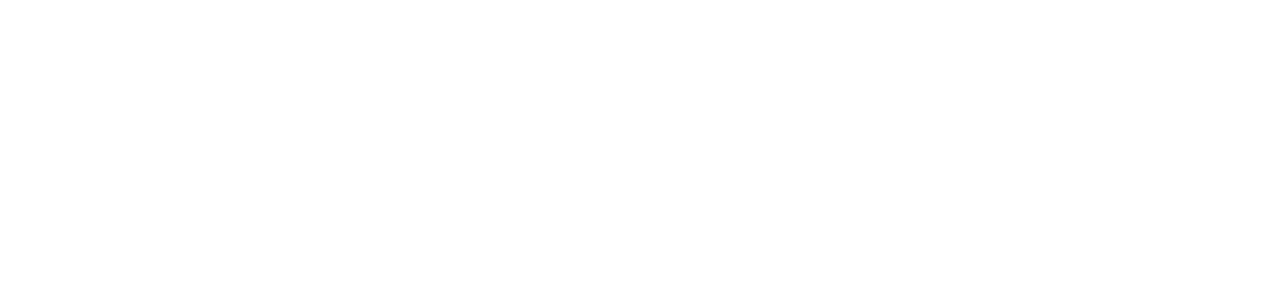
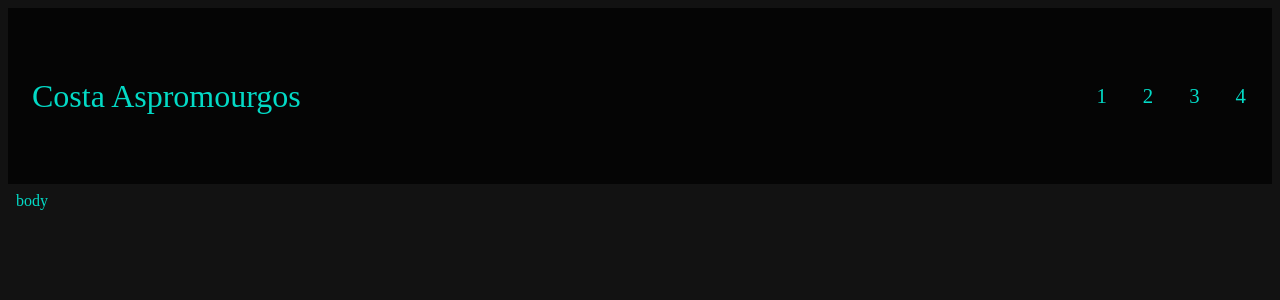
Before and after one commit to CostaAspro708/me, a React (Create React App) app: page / in a window 1280 px wide. Shown: the top 300 px of the page. Built offline with nearby package versions, Linux system fonts and the light colour scheme.

Commit message:
Added nav bar

```diff
--- /dev/null
+++ b/src/App.css
@@ -0,0 +1,37 @@
+html {
+    background: #121212;
+    color: #03DAC6;
+  }
+
+ul {
+    list-style-type: none;
+    display: flex;
+    justify-content: space-evenly;
+}
+ul li{
+    margin-right: 1rem;
+
+}
+
+ul li a {
+    font-size: 1.3rem;
+    padding: 8px 10px;
+}
+
+ul li a:hover {
+    background-color: gray;
+    transition: 0.5s;
+    border: 4px;
+}
+header .logo{
+    font-size: 2rem;
+    margin: 0rem 1.5rem;
+}
+header {
+    display: flex;
+    justify-content: space-between;
+    background-color: rgba(0,0,0,0.7);
+    align-items: center;
+    padding: 2rem 0rem;
+    height: 14vh;
+}
--- a/src/App.js
+++ b/src/App.js
@@ -1,10 +1,24 @@
-
+import './App.css';
 
 function App() {
   return (
     <div className="App">
       <header className="App-header">
+      <div class="logo">
+            Costa Aspromourgos
+          </div>
+        <nav>
+          <ul>
+            <li><a>1</a></li>
+            <li><a>2</a></li>
+            <li><a>3</a></li>
+            <li><a>4</a></li>
+          </ul>
+        </nav>
       </header>
+      <body className="App-body">
+        body
+      </body>
     </div>
   );
 }
```
